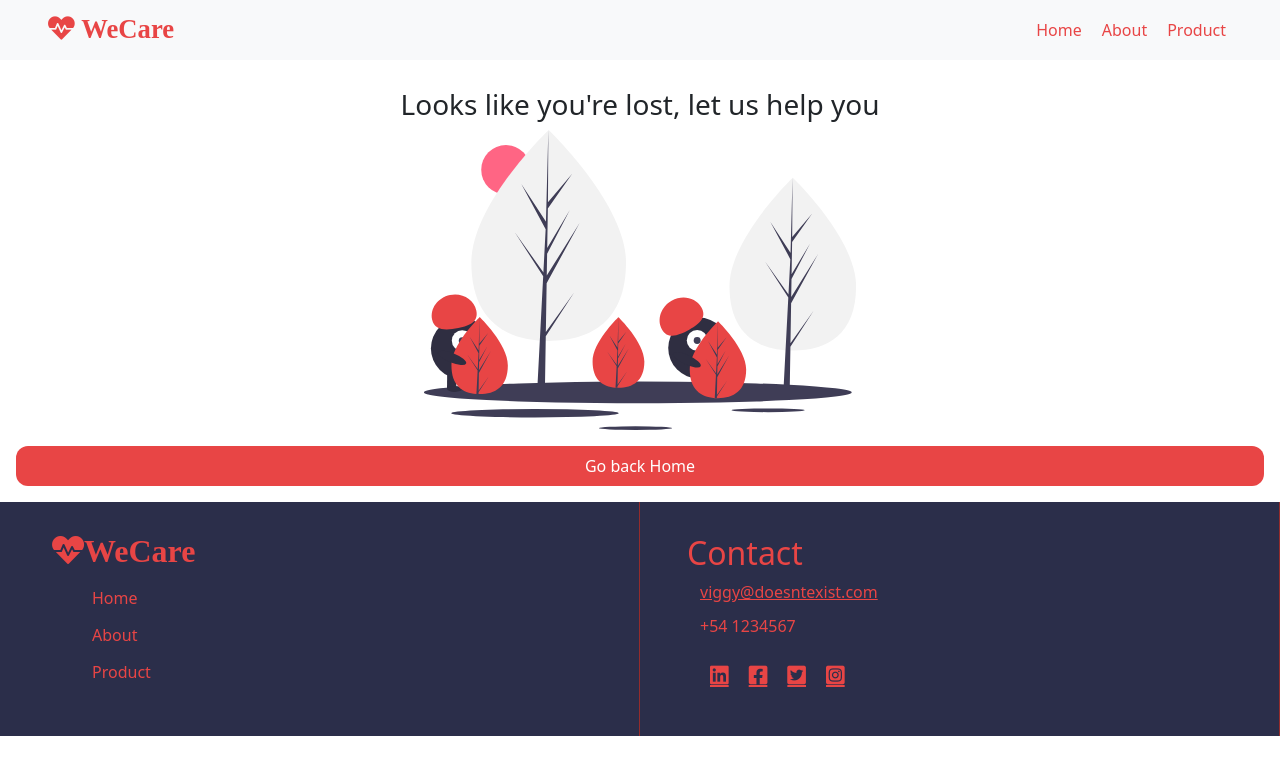
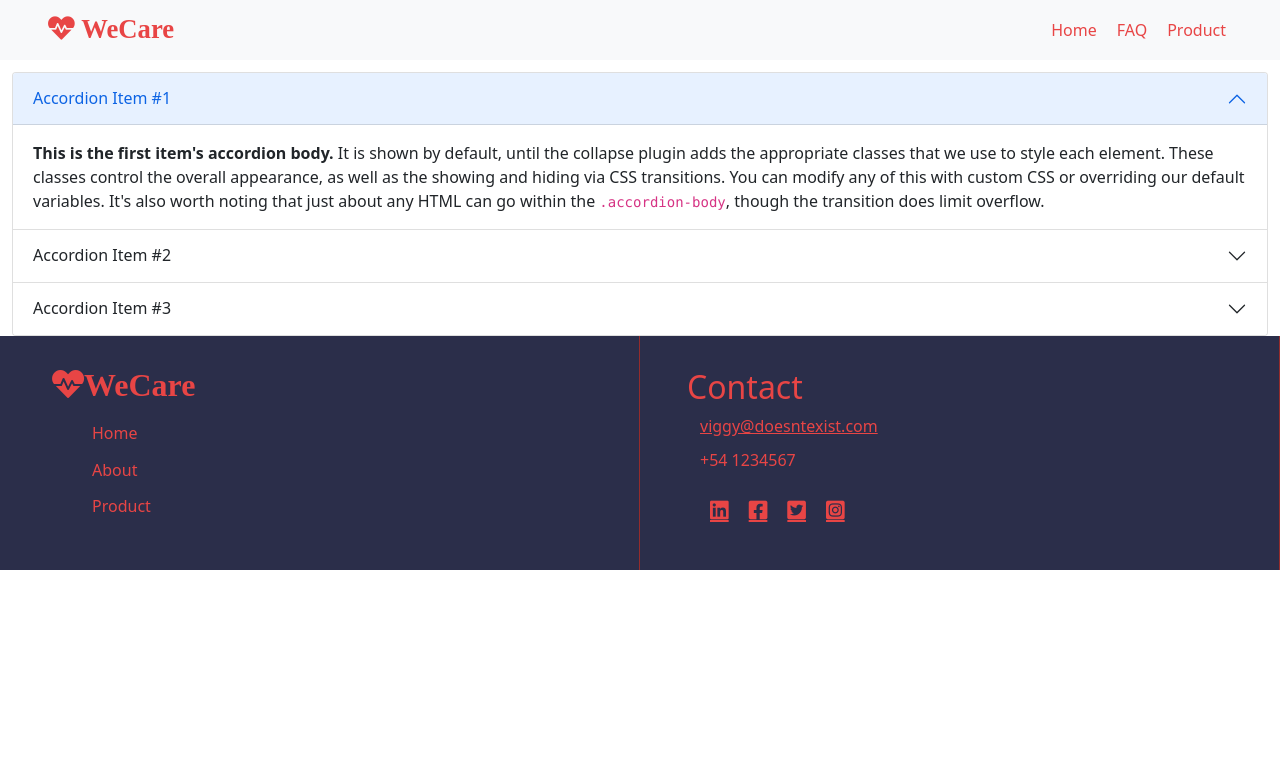
Before and after one commit to Viggyz/HospWeb, a React (Create React App) app: page /faq in a window 1280 px wide. Shown: the top 774 px of the page. Built offline with nearby package versions, Linux system fonts and the light colour scheme.

Commit message:
Cleaned some stuff up

```diff
--- a/src/App.css
+++ b/src/App.css
@@ -98,10 +98,13 @@ a.footlink:hover {
   padding: 1em;
 }
 
-.error-btn {
+.btn.error-btn {
   background-color: #e84545;
   border-radius: 12px;
   color: white;
+}
+.btn.error-btn:hover {
+  background-color: #903749;
 }
 
 .d1 h3 {
@@ -163,3 +166,17 @@ button.btn:hover span {
 .btn.back:hover {
   background-color: #903749;
 }
+
+.link2 {
+  color: white;
+  text-decoration: none;
+}
+
+.link2:hover {
+  color: grey;
+  text-decoration: none;
+}
+
+.faq {
+  background-color: #e84545;
+}
--- a/src/App.js
+++ b/src/App.js
@@ -1,7 +1,7 @@
 import { Switch, Route } from "react-router";
 
 import Home from "./pages/Homepage";
-import About from "./pages/About";
+import Faq from "./pages/Faq";
 import Product from "./pages/Product";
 import Error from "./pages/Error";
 import ProdSpec from "./pages/ProdSpec";
@@ -24,15 +24,9 @@ function App() {
           {/*Full fix this */}
           <ScrollToTop>
             <Switch>
-              <Route exact path="/" component={Home}>
-                <Home />
-              </Route>
-              <Route path="/about" component={About}>
-                <About />
-              </Route>
-              <Route exact path="/product" component={Product}>
-                <Product />
-              </Route>
+              <Route exact path="/" component={Home} />
+              <Route path="/faq" component={Faq} />
+              <Route exact path="/product" component={Product} />
               <Route path="/product/:id" component={ProdSpec} />
               <Route path="*" component={Error} />
             </Switch>
--- a/src/components/Header.js
+++ b/src/components/Header.js
@@ -42,8 +42,8 @@ const Header = () => {
                     </NavLink>
                   </NavItem>
                   <NavItem>
-                    <NavLink tag={Link} to="/about" className="headlink">
-                      About
+                    <NavLink tag={Link} to="/faq" className="headlink">
+                      FAQ
                     </NavLink>
                   </NavItem>
                   <NavItem>
--- a/src/pages/About.js
+++ /dev/null
@@ -1,11 +0,0 @@
-import React from 'react'
-
-function About() {
-    return (
-        <div>
-            <h1>Hello from about</h1>
-        </div>
-    )
-}
-
-export default About
--- a/src/pages/Error.js
+++ b/src/pages/Error.js
@@ -1,17 +1,23 @@
 import React from "react";
 import Img from "../images/lost.svg";
-import { NavLink } from "reactstrap";
+import { Button } from "reactstrap";
 import { Link } from "react-router-dom";
 
 export default function Error() {
   return (
-    <div className="container ">
-      <div className="row error">
+    <div className="container">
+      <div className="row error ">
         <h3>Looks like you're lost, let us help you</h3>
         <img src={Img} alt="404 not found" width="300vw" height="300vh" />
-        <NavLink tag={Link} to="/" className="error-btn text-white mt-3">
-          Go back Home
-        </NavLink>
+        <div className="col">
+          <Button
+            tag={Link}
+            to="/"
+            className="error-btn text-white mt-3 btn-lg"
+          >
+            Go back Home
+          </Button>
+        </div>
       </div>
     </div>
   );
--- /dev/null
+++ b/src/pages/Faq.js
@@ -0,0 +1,105 @@
+import React from "react";
+
+function Faq() {
+  return (
+    <>
+      <div className="accordion" id="accordionExample">
+        <div className="accordion-item">
+          <h2 className="accordion-header" id="headingOne">
+            <button
+              className="accordion-button"
+              type="button"
+              data-bs-toggle="collapse"
+              data-bs-target="#collapseOne"
+              aria-expanded="true"
+              aria-controls="collapseOne"
+            >
+              Accordion Item #1
+            </button>
+          </h2>
+          <div
+            id="collapseOne"
+            className="accordion-collapse collapse show"
+            aria-labelledby="headingOne"
+            data-bs-parent="#accordionExample"
+          >
+            <div className="accordion-body">
+              <strong>This is the first item's accordion body.</strong> It is
+              shown by default, until the collapse plugin adds the appropriate
+              classes that we use to style each element. These classes control
+              the overall appearance, as well as the showing and hiding via CSS
+              transitions. You can modify any of this with custom CSS or
+              overriding our default variables. It's also worth noting that just
+              about any HTML can go within the <code>.accordion-body</code>,
+              though the transition does limit overflow.
+            </div>
+          </div>
+        </div>
+        <div className="accordion-item">
+          <h2 className="accordion-header" id="headingTwo">
+            <button
+              className="accordion-button collapsed"
+              type="button"
+              data-bs-toggle="collapse"
+              data-bs-target="#collapseTwo"
+              aria-expanded="false"
+              aria-controls="collapseTwo"
+            >
+              Accordion Item #2
+            </button>
+          </h2>
+          <div
+            id="collapseTwo"
+            className="accordion-collapse collapse"
+            aria-labelledby="headingTwo"
+            data-bs-parent="#accordionExample"
+          >
+            <div className="accordion-body">
+              <strong>This is the second item's accordion body.</strong> It is
+              hidden by default, until the collapse plugin adds the appropriate
+              classes that we use to style each element. These classes control
+              the overall appearance, as well as the showing and hiding via CSS
+              transitions. You can modify any of this with custom CSS or
+              overriding our default variables. It's also worth noting that just
+              about any HTML can go within the <code>.accordion-body</code>,
+              though the transition does limit overflow.
+            </div>
+          </div>
+        </div>
+        <div className="accordion-item">
+          <h2 className="accordion-header" id="headingThree">
+            <button
+              className="accordion-button collapsed"
+              type="button"
+              data-bs-toggle="collapse"
+              data-bs-target="#collapseThree"
+              aria-expanded="false"
+              aria-controls="collapseThree"
+            >
+              Accordion Item #3
+            </button>
+          </h2>
+          <div
+            id="collapseThree"
+            className="accordion-collapse collapse"
+            aria-labelledby="headingThree"
+            data-bs-parent="#accordionExample"
+          >
+            <div className="accordion-body">
+              <strong>This is the third item's accordion body.</strong> It is
+              hidden by default, until the collapse plugin adds the appropriate
+              classes that we use to style each element. These classes control
+              the overall appearance, as well as the showing and hiding via CSS
+              transitions. You can modify any of this with custom CSS or
+              overriding our default variables. It's also worth noting that just
+              about any HTML can go within the <code>.accordion-body</code>,
+              though the transition does limit overflow.
+            </div>
+          </div>
+        </div>
+      </div>
+    </>
+  );
+}
+
+export default Faq;
--- a/src/pages/Homepage.js
+++ b/src/pages/Homepage.js
@@ -2,6 +2,7 @@ import React from "react";
 import { Button, Container, Row, Col } from "reactstrap";
 import { Fade, Slide } from "react-reveal";
 import { useSpring, animated } from "react-spring";
+import { Link } from "react-router-dom";
 
 import Main from "../images/med_main.svg";
 import Plan from "../images/careplan.svg";
@@ -215,6 +216,11 @@ function Homepage() {
                     <i className="fas fa-dove fa-5x mt-2"></i>
                   </Fade>
                 </Col>
+                <a className="link2" href="#here" id="here">
+                  <h5>
+                    See More <i className="fas fa-arrow-circle-right"></i>
+                  </h5>
+                </a>
               </Row>
             </Container>
           </Col>
```
